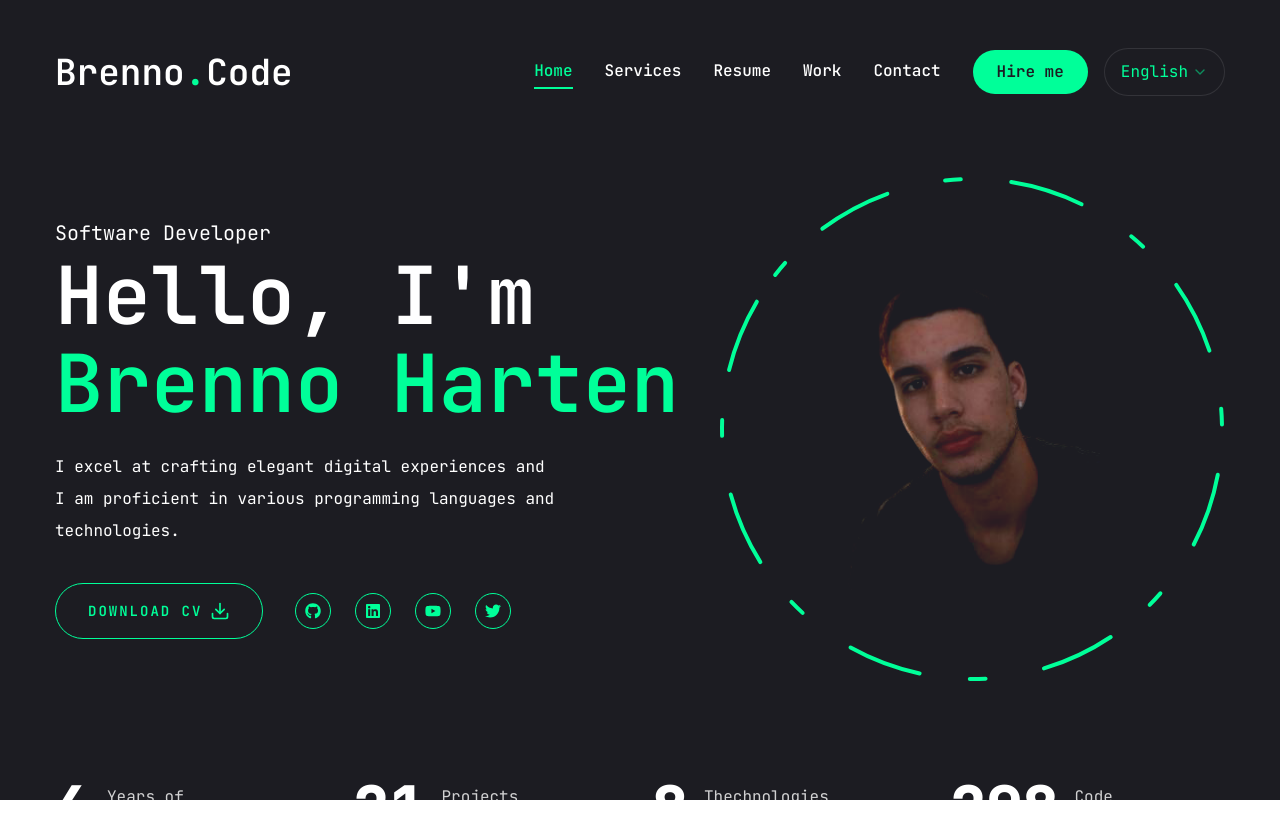
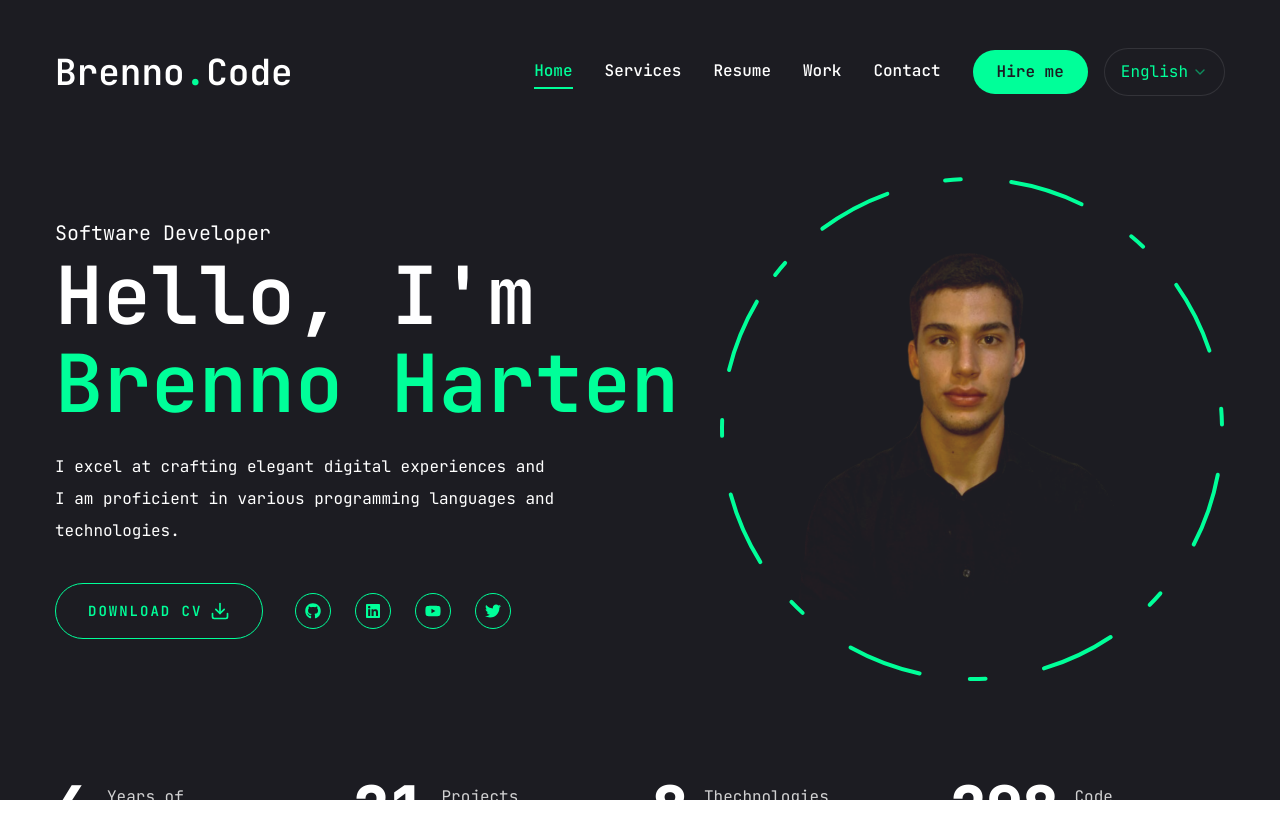
Before and after one commit to brennoharten/Portfolio, a Next.js app: page / in a window 1280 px wide. Shown: the top 838 px of the page. Built offline with nearby package versions, Linux system fonts and the light colour scheme; no server answers.

Commit message:
alterando foto

```diff
--- a/src/components/Photo.tsx
+++ b/src/components/Photo.tsx
@@ -23,8 +23,17 @@ export default function Photo() {
                                 0.4, ease: "easeInOut"
                         },
                     }}
-                    className="w-[298px] h-[298px] xl:w-[498px] xl:h-[498px] mix-blend-lighten absolute">
-                    <Image src="/assets/photo.png" priority quality={100} fill alt="" className="object-contain"/>
+                    className="w-[298px] h-[298px] xl:w-[498px] xl:h-[498px] mix-blend-lighten absolute flex items-center justify-center">
+                    <div className="w-[200px] h-[200px] xl:w-[350px] xl:h-[350px] relative">
+                        <Image
+                            src="/assets/photo.png"
+                            priority
+                            quality={100}
+                            fill
+                            alt=""
+                            className="object-contain w-full h-full"
+                        />
+                    </div>
                 </motion.div>
                 {/* circle */}
                 <motion.svg className="w-[300px] xl:w-[506px] h-[300px] xl:h-[506px]"
@@ -35,13 +44,13 @@ export default function Photo() {
                     <motion.circle cx="253" cy="253" r="250" stroke="#00ff99" strokeWidth="4"
                         strokeLinecap="round"
                         strokeLinejoin="round"
-                        initial={{strokeDasharray: "24 10 0 0"}}
+                        initial={{ strokeDasharray: "24 10 0 0" }}
                         animate={{
                             strokeDasharray: ["15 120 25 25", "16 25 92 72", "4 250 22 22"],
                             rotate: [120, 360],
                         }}
                         transition={{
-                            duration:20,
+                            duration: 20,
                             repeat: Infinity,
                             repeatType: "reverse",
                         }}
```
Also changed, not shown: public/assets/photo.png.
